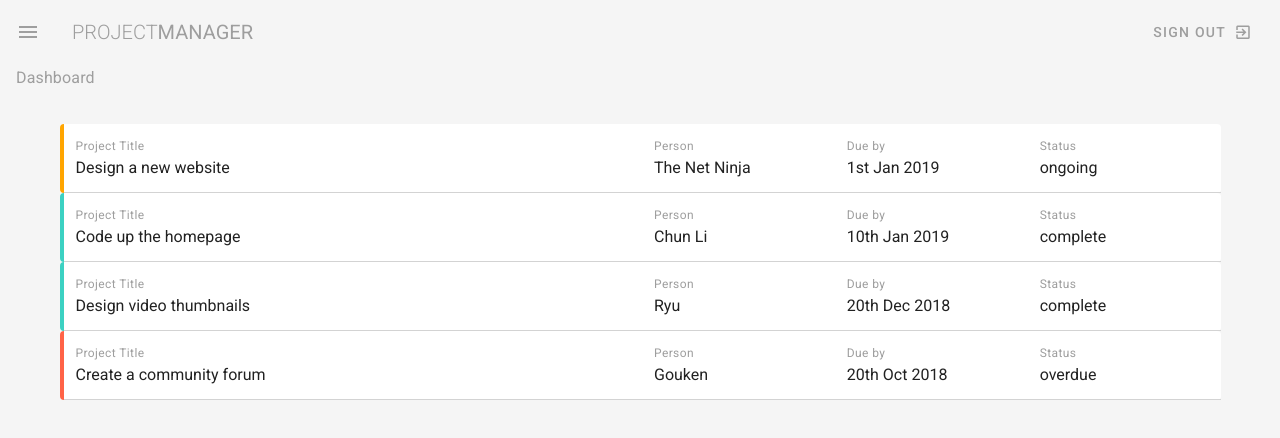
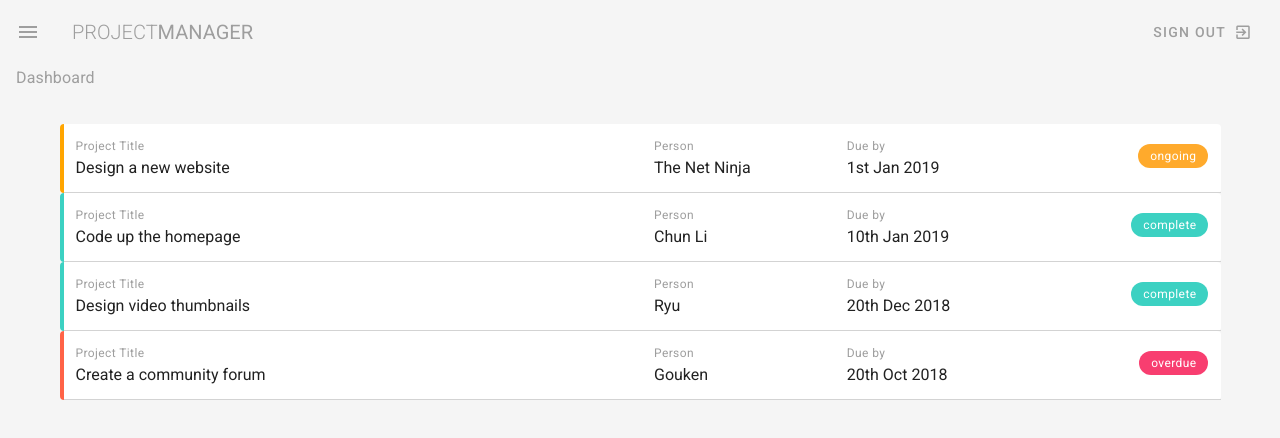
Before and after one commit to cybercoder-naj/project-manager, a Vue app: page / in a window 1280 px wide. Shown: the top 438 px of the page. Built offline with nearby package versions, Linux system fonts and the light colour scheme.

Commit message:
Added chips

```diff
--- a/src/components/ProjectCard.vue
+++ b/src/components/ProjectCard.vue
@@ -14,8 +14,11 @@
         <div>{{ project.due }}</div>
       </v-col>
       <v-col cols="12" sm="4" md="2">
-        <div class="caption grey--text">Status</div>
-        <div>{{ project.status }}</div>
+        <div class="text-right">
+          <v-chip small :class="`${project.status} white--text caption my-2`">
+            {{ project.status }}
+          </v-chip>
+        </div>
       </v-col>
     </v-row>
   </v-card>
@@ -23,8 +26,8 @@
 
 <script>
 export default {
-    name: 'ProjectCard',
-    props: ['project'],
+  name: "ProjectCard",
+  props: ["project"],
 };
 </script>
 
@@ -42,9 +45,21 @@ export default {
 }
 
 .project::after {
-    content: '';
+  content: "";
   width: 100%;
   background-color: lightgrey;
   height: 1px;
 }
+
+.v-chip.complete{
+  background: #3cd1c2 !important;
+}
+
+.v-chip.ongoing{
+  background: #ffaa2c !important;
+}
+
+.v-chip.overdue{
+  background: #f83e70 !important;
+}
 </style>
```
Lines whose indentation alone changed are shown as unchanged.
